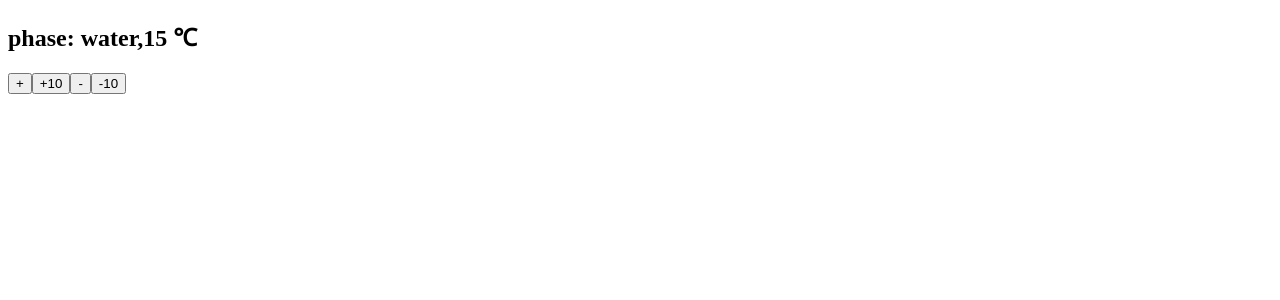
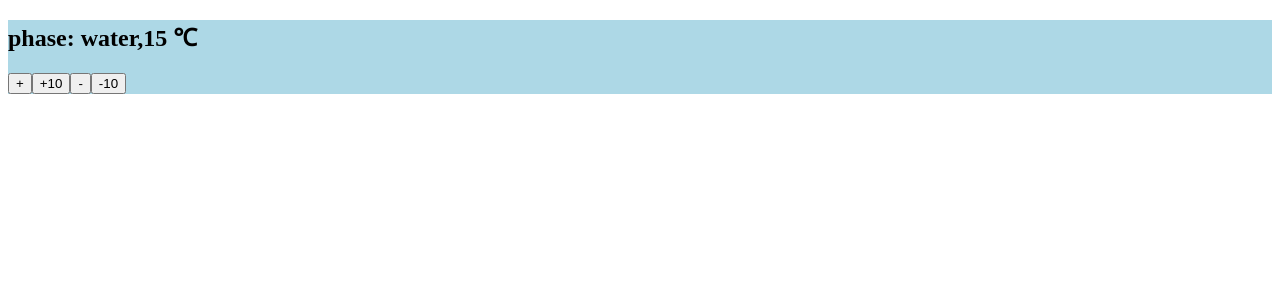
Before and after one commit to Kazoo0330/create-react, a React (Create React App) app: page / in a window 1280 px wide. Shown: the top 300 px of the page. Built offline with nearby package versions, Linux system fonts and the light colour scheme.

Commit message:
feat: lecture22 completed

```diff
--- /dev/null
+++ b/src/App.css
@@ -0,0 +1,11 @@
+.ice{
+  background-color: blue;
+}
+
+.water{
+  background-color: lightblue;
+}
+
+.steam{
+  background-color: red;
+}
--- a/src/index.js
+++ b/src/index.js
@@ -2,6 +2,8 @@
 import React from 'react';
 import ReactDOM from 'react-dom';
 // import App from './App';
+
+import './App.css';
 
 class H2O extends React.Component {
   constructor(props) {
@@ -23,7 +25,7 @@ class H2O extends React.Component {
 
   render() {
     return (
-      <div>
+      <div className={this.H2OState(this.state.temp)}>
         <h2>
           phase: {this.H2OState(this.state.temp)},{this.state.temp} ℃
         </h2>
```
